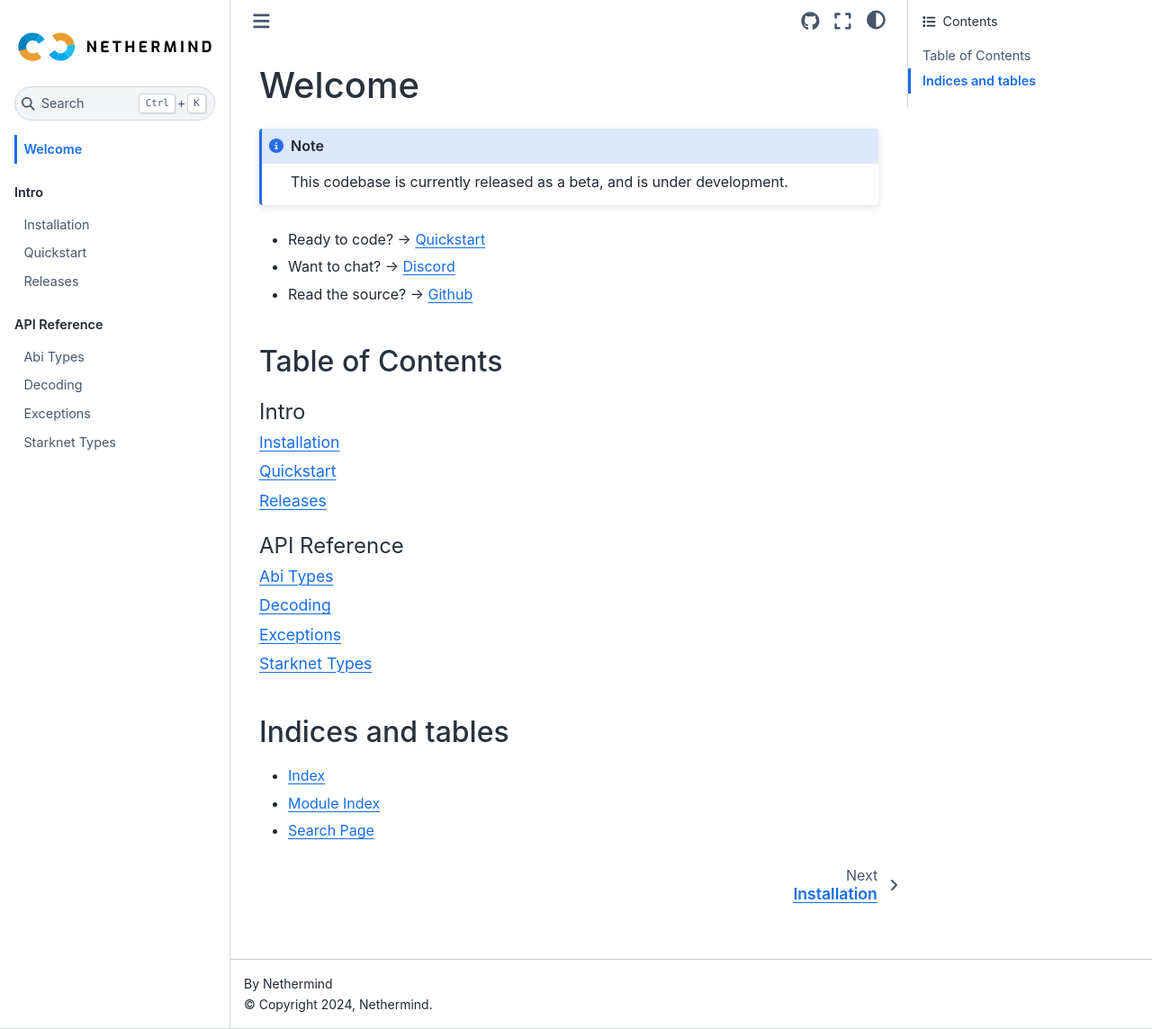
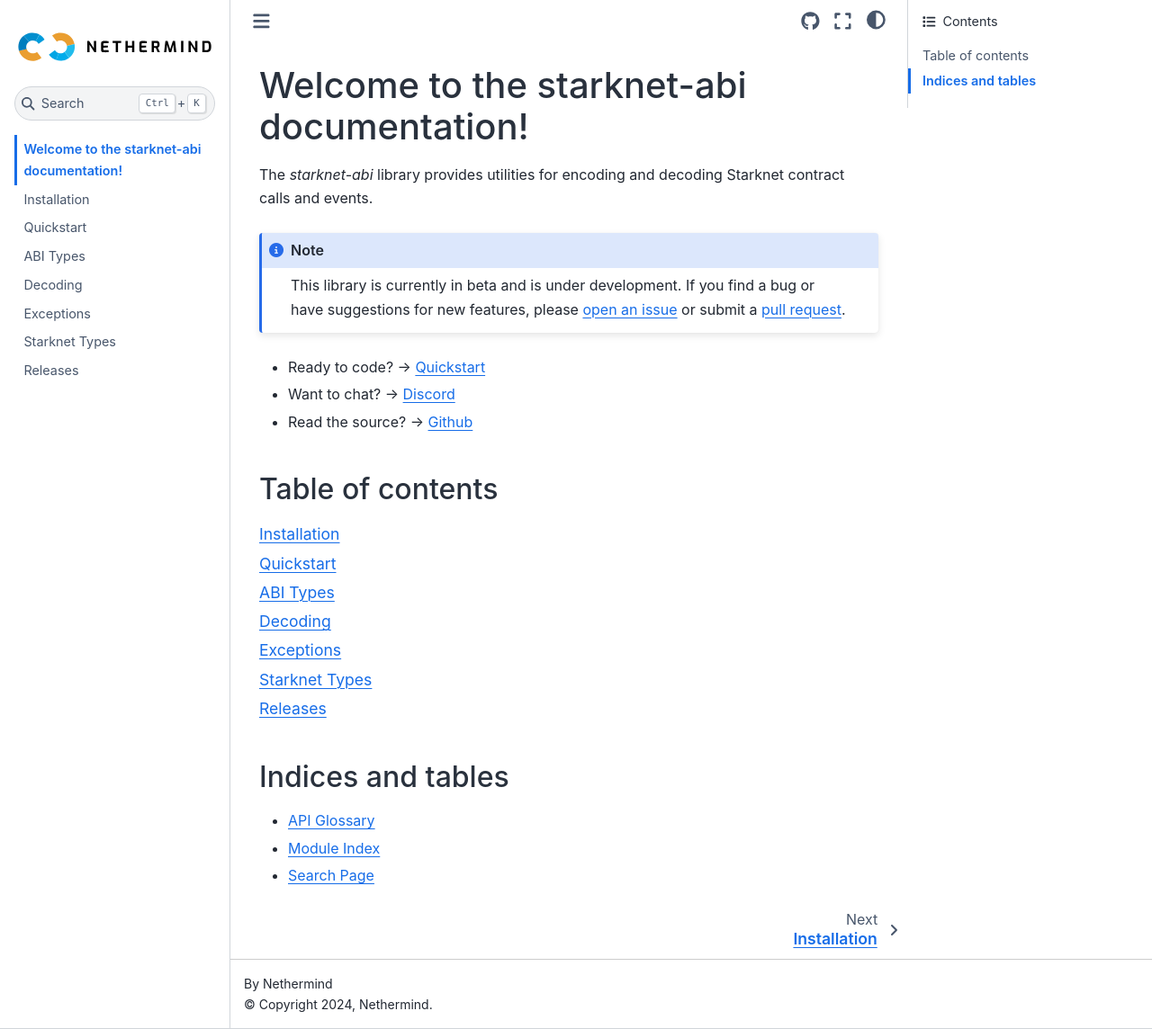
Before and after one commit to NethermindEth/starknet-abi, a Sphinx documentation site: the page built from docs/source/index.rst, in a window 1280 px wide and 1144 px high. Shown: the whole window at 90% size. Built offline with Sphinx 7.4.7 and the Sphinx Book theme 1.1.4, drawn with Linux system fonts in a browser that asks for light colours.

Commit message:
reorg docs structure

```diff
--- a/docs/source/api/ABI Types.rst
+++ b/docs/source/api/ABI Types.rst
@@ -1,4 +1,4 @@
-Abi Types
+ABI Types
 =========
 
 .. autoclass:: starknet_abi.abi_types.AbiParameter
--- a/docs/source/index.rst
+++ b/docs/source/index.rst
@@ -1,47 +1,33 @@
-.. meta::
-   :description: **starknet-abi** is a Python library for performing abi encoding and decoding for StarkNet contracts.
+Welcome to the starknet-abi documentation!
+==========================================
 
+The `starknet-abi` library provides utilities for encoding and decoding Starknet contract calls and events.
 
-
-Welcome
-=======
-
-
-
-.. NOTE::
-    This codebase is currently released as a beta, and is under development.
-
+.. note::
+    This library is currently in beta and is under development. If you find a bug or have suggestions for new features, please `open an issue <https://github.com/NethermindEth/starknet-abi/issues/new>`_ or submit a `pull request <https://github.com/NethermindEth/starknet-abi/pulls>`_.
 
 - Ready to code? → :ref:`quickstart`
 - Want to chat? → `Discord`_
 - Read the source? → `Github`_
 
-
-Table of Contents
+Table of contents
 -----------------
 
 .. toctree::
     :maxdepth: 1
-    :caption: Intro
-
-    Installation
-    Quickstart
-    Changelog
-
-
-.. toctree::
-    :maxdepth: 1
-    :caption: API Reference
     :glob:
 
+    installation
+    quickstart
     api/*
+    releases
 
 Indices and tables
 ------------------
 
-* :ref:`genindex`
-* :ref:`modindex`
-* :ref:`search`
+- :ref:`API Glossary <genindex>`
+- :ref:`modindex`
+- :ref:`search`
 
 .. _Discord: https://discord.com/invite/ENPVVmkwKG
-.. _Github: https://github.com/nethermindETH/starknet-abi
+.. _Github: https://github.com/nethermindEth/starknet-abi
--- /dev/null
+++ b/docs/source/releases.rst
@@ -0,0 +1,34 @@
+Releases
+========
+
+.. note::
+    This library is currently in beta and is under development. If you find a bug or have suggestions for new features, please `open an issue <https://github.com/NethermindEth/starknet-abi/issues/new>`_ or submit a `pull request <https://github.com/NethermindEth/starknet-abi/pulls>`_.
+
+0.0.1 - Starknet ABI Beta Release
+---------------------------------
+
+- Parsing Cairo V1 and V2 Abis to dataclasses for decoding and encoding
+- Benchmarks with `starknet-py`
+- Type encoding and decoding
+
+Development TODO
+----------------
+
+- Add high-level tests for function and event decoding
+- Complete testing for `DecodingDispatcher` class
+- Optimize the decode and encode if tree
+  - The decoding and encoding currently performs if `isinstance(decode_type, "StarknetType")`
+  - The order of these if statements has not been optimized, should be reordered based on `ABI Type` frequency statistics
+- Improve quality of documentation
+  - Add usage guides covering common use-cases like decoding a specific event for a specific contract
+- Improve quality of benchmarks, and add more complex encoding and decoding benchmarks
+
+Possible future features
+------------------------
+
+- Even faster ABI decoding through compiled-extensions
+  - Rust or Cython decoder implementation
+
+.. admonition:: Contact
+
+    For direct questions, reach out to Eli Barbieri on Telegram: `@elicbarbieri <https://t.me/elicbarbieri>`_
```
Also changed, not shown: README.md (+17 -6 lines), docs/source/Changelog.rst (deleted, +0 -37 lines), docs/source/installation.rst (renamed from docs/source/Installation.rst, +9 -14 lines), docs/source/quickstart.rst (renamed from docs/source/Quickstart.rst).
